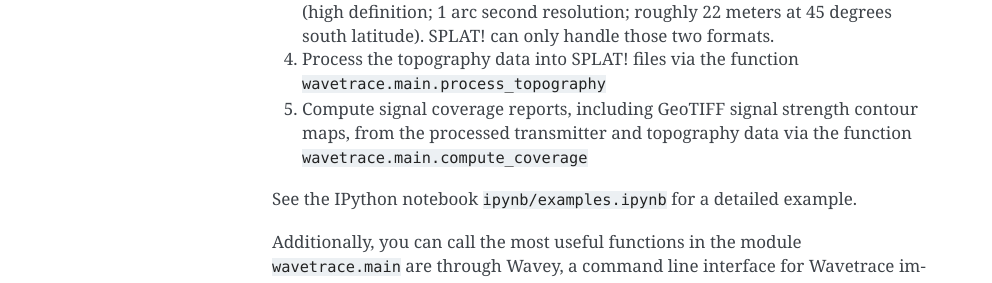
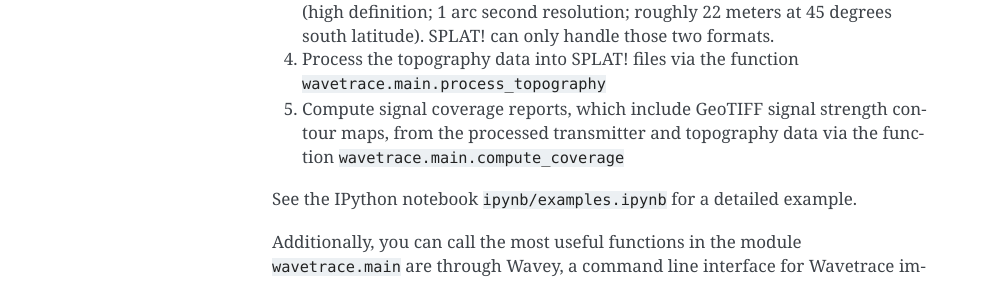
Before and after one commit to NZRS/wavetrace, a Sphinx documentation site: the page built from docs/introduction.rst, in a window 1280 px wide. Shown: the part 1194-1477 px from the top of the page, without its empty margins (148-1140 px from the left). Built offline with Sphinx 7.4.7, drawn with Linux system fonts in a browser that asks for light colours.

Commit message:
Tweaked README

```diff
--- a/README.rst
+++ b/README.rst
@@ -29,7 +29,7 @@
 #. Process the transmitter data into SPLAT! files via the function ``wavetrace.main.process_transmitters``
 #. Download topography data around the transmitters via the functions ``wavetrace.main.compute_tiles`` and ``wavetrace.main.download_topography``.  Topography data comes in two flavors: SRTM3 (standard definition; 3 arc second resolution; roughly 66 meters at 45 degrees south latitude) or SRTM1 (high definition; 1 arc second resolution; roughly 22 meters at 45 degrees south latitude). SPLAT! can only handle those two formats.
 #. Process the topography data into SPLAT! files via the function ``wavetrace.main.process_topography``
-#. Compute signal coverage reports, including GeoTIFF signal strength contour maps, from the processed transmitter and topography data via the function ``wavetrace.main.compute_coverage``
+#. Compute signal coverage reports, which include GeoTIFF signal strength contour maps, from the processed transmitter and topography data via the function ``wavetrace.main.compute_coverage``
 
 See the IPython notebook ``ipynb/examples.ipynb`` for a detailed example.
 
--- a/docs/introduction.rst
+++ b/docs/introduction.rst
@@ -29,7 +29,7 @@
 #. Process the transmitter data into SPLAT! files via the function ``wavetrace.main.process_transmitters``
 #. Download topography data around the transmitters via the functions ``wavetrace.main.compute_tiles`` and ``wavetrace.main.download_topography``.  Topography data comes in two flavors: SRTM3 (standard definition; 3 arc second resolution; roughly 66 meters at 45 degrees south latitude) or SRTM1 (high definition; 1 arc second resolution; roughly 22 meters at 45 degrees south latitude). SPLAT! can only handle those two formats.
 #. Process the topography data into SPLAT! files via the function ``wavetrace.main.process_topography``
-#. Compute signal coverage reports, including GeoTIFF signal strength contour maps, from the processed transmitter and topography data via the function ``wavetrace.main.compute_coverage``
+#. Compute signal coverage reports, which include GeoTIFF signal strength contour maps, from the processed transmitter and topography data via the function ``wavetrace.main.compute_coverage``
 
 See the IPython notebook ``ipynb/examples.ipynb`` for a detailed example.
 
```
